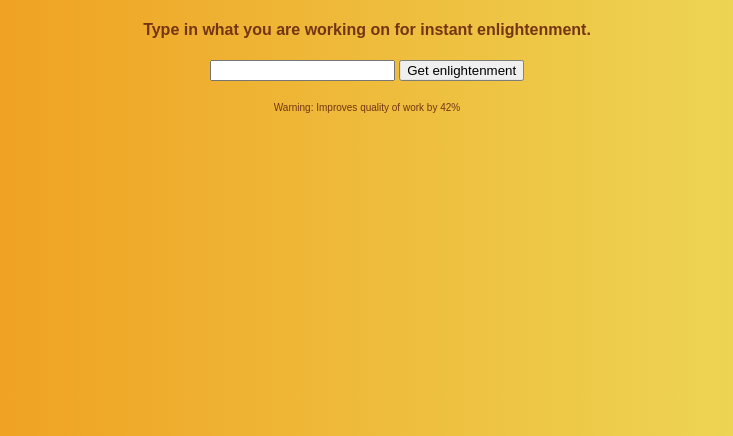
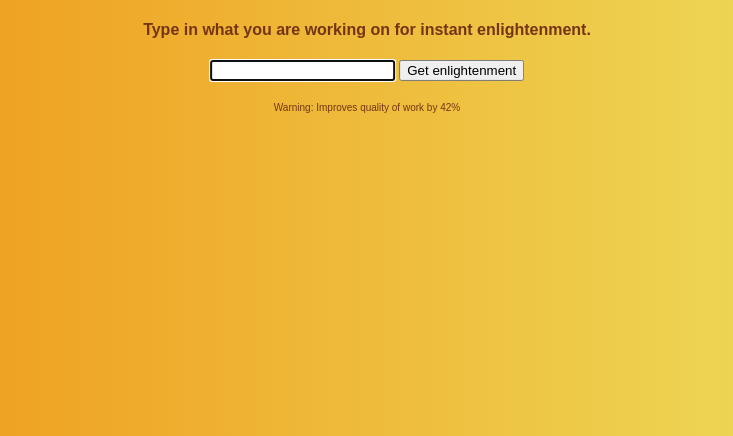
Before and after one commit to panjan/evermaster, a plain HTML site: page index.html in a window 1280 px wide. Shown: the part 364-800 px from the top of the page, without its empty margins (273-1006 px from the left). Drawn offline with Linux system fonts and the light colour scheme.

Commit message:
text input autofocus

```diff
--- a/index.html
+++ b/index.html
@@ -10,7 +10,7 @@
         <h1>Do your job like a master.</h1>
         <h4>Type in what you are working on for instant enlightenment.</h4>
         <form name="formOfEnlightenment" onsubmit="getEnlightenment()">
-            <input type="text" name="topic">
+            <input type="text" name="topic" autofocus>
             <input type="submit" value="Get enlightenment">
         </form>
         <p><font size="1">Warning: Improves quality of work by 42%</font></p>
```
